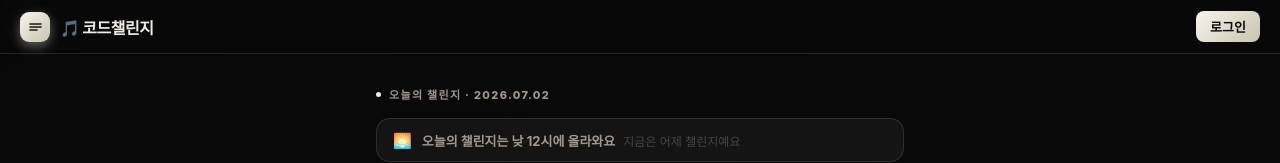
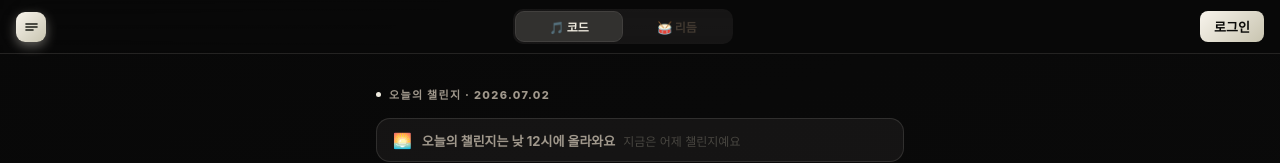
Before and after one commit to noid80-cmd/code-challenge, a Next.js app: page /chord in a window 1280 px wide. Shown: the top 163 px of the page. Built offline with nearby package versions, Linux system fonts and the light colour scheme; no server answers; the database is empty.

Commit message:
add chord/rhythm switcher in header

```diff
--- a/app/components/ChallengeFeed.tsx
+++ b/app/components/ChallengeFeed.tsx
@@ -213,10 +213,10 @@ export default function ChallengeFeed({ type }: { type: 'chord' | 'rhythm' }) {
         position: 'sticky', top: 0, zIndex: 50,
         background: 'rgba(8,8,8,0.88)', backdropFilter: 'blur(24px)',
         borderBottom: '1px solid rgba(240,236,224,0.12)',
-        padding: '0 20px', height: 54,
-        display: 'flex', alignItems: 'center', justifyContent: 'space-between',
+        padding: '0 16px', height: 54,
+        display: 'flex', alignItems: 'center', justifyContent: 'space-between', gap: 10,
       }}>
-        <Link href="/" style={{ display: 'flex', alignItems: 'center', gap: 10, textDecoration: 'none' }}>
+        <Link href="/" style={{ display: 'flex', alignItems: 'center', flexShrink: 0 }}>
           <div style={{
             width: 30, height: 30, borderRadius: 9,
             background: 'linear-gradient(135deg, #f8f4ec, #c8c4b0)',
@@ -229,26 +229,34 @@ export default function ChallengeFeed({ type }: { type: 'chord' | 'rhythm' }) {
               <line x1="1" y1="8" x2="8"  y2="8" stroke="rgba(4,7,0,0.9)" strokeWidth="1.6" strokeLinecap="round" />
             </svg>
           </div>
-          <span style={{ fontWeight: 900, fontSize: 16, color: '#f0ece0', letterSpacing: '-0.03em' }}>
-            {typeEmoji} {typeLabel}
-          </span>
         </Link>
 
-        <div style={{ display: 'flex', alignItems: 'center', gap: 8 }}>
+        {/* 타입 스위처 */}
+        <div style={{ display: 'flex', background: 'rgba(240,236,224,0.06)', borderRadius: 10, padding: 3, gap: 2, flex: 1, maxWidth: 220 }}>
+          {(['chord', 'rhythm'] as const).map(t => (
+            <Link key={t} href={`/${t}`} style={{
+              flex: 1, padding: '6px 0', borderRadius: 8, textAlign: 'center',
+              background: type === t ? 'rgba(240,236,224,0.13)' : 'transparent',
+              color: type === t ? '#f0ece0' : '#403830',
+              fontSize: 12, fontWeight: 800, textDecoration: 'none',
+              outline: type === t ? '1px solid rgba(240,236,224,0.2)' : 'none',
+              transition: 'all 0.15s',
+            }}>
+              {t === 'chord' ? '🎵 코드' : '🥁 리듬'}
+            </Link>
+          ))}
+        </div>
+
+        <div style={{ display: 'flex', alignItems: 'center', gap: 8, flexShrink: 0 }}>
           {isAdmin && (
             <Link href="/admin" style={{
-              padding: '5px 11px', borderRadius: 7,
+              padding: '5px 9px', borderRadius: 7,
               background: 'rgba(240,236,224,0.1)', border: '1px solid rgba(240,236,224,0.2)',
               color: '#a0988c', fontSize: 12, fontWeight: 700,
             }}>관리</Link>
           )}
           {user ? (
             <>
-              <Link href="/groups" style={{
-                padding: '6px 12px', borderRadius: 8,
-                background: 'rgba(240,236,224,0.1)', border: '1px solid rgba(240,236,224,0.2)',
-                color: '#f8f4ec', fontSize: 13, fontWeight: 700,
-              }}>그룹</Link>
               <Link href={`/upload?type=${type}`} style={{
                 padding: '6px 14px', borderRadius: 8,
                 background: 'linear-gradient(135deg, #f8f4ec, #c8c4b0)',
```
